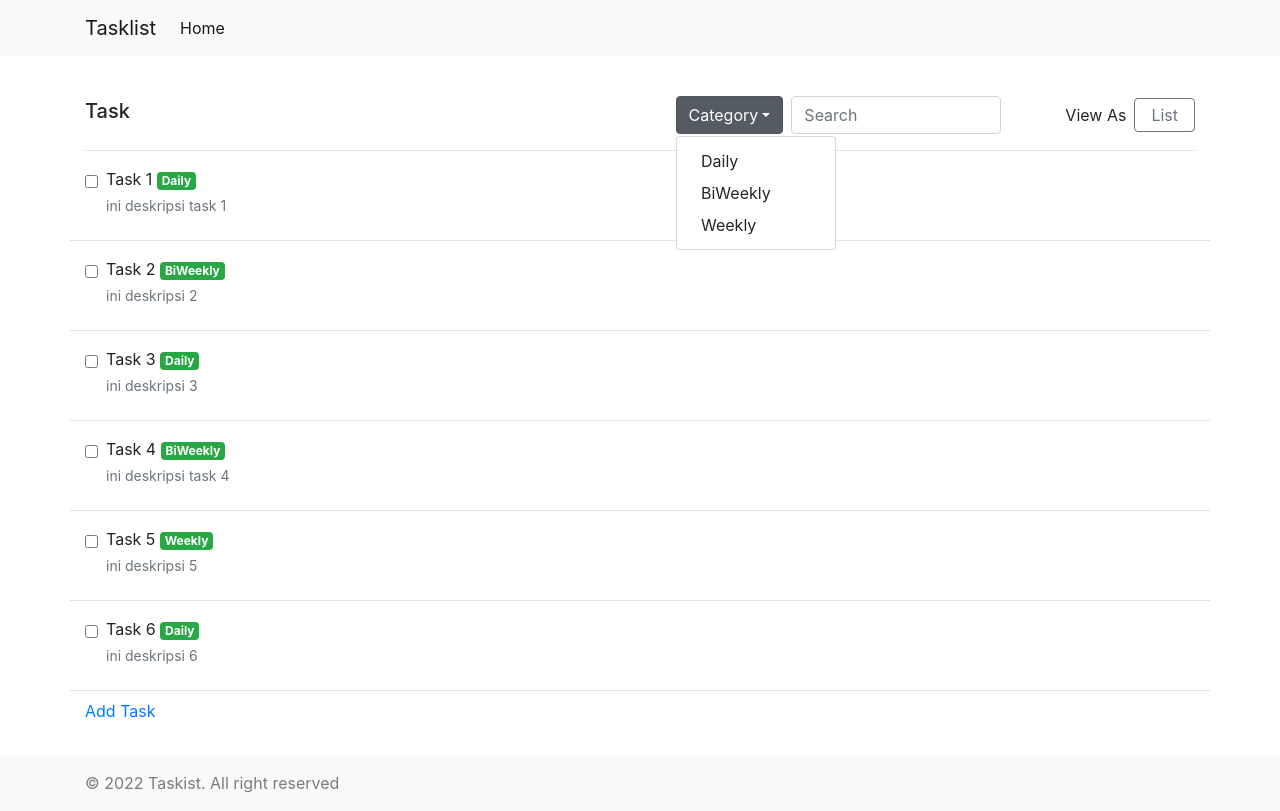
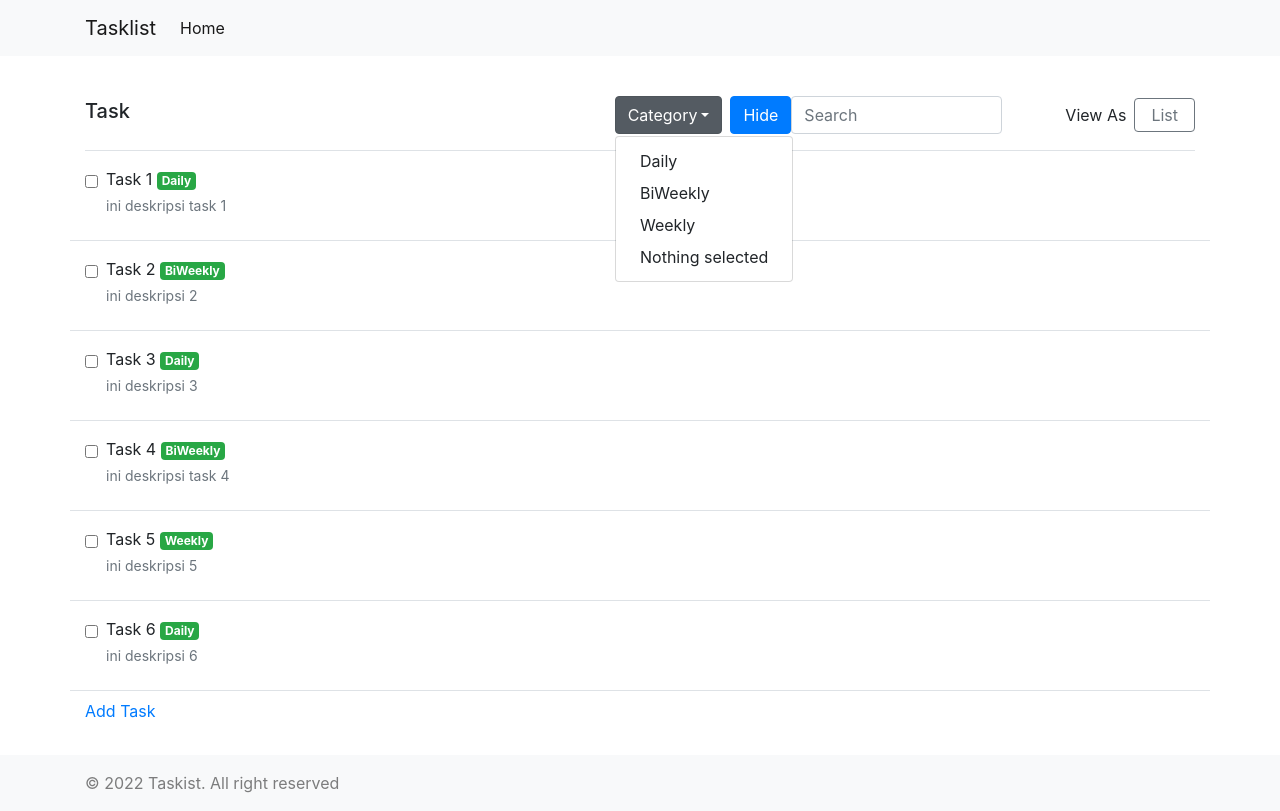
Before and after one commit to shyntaayu/task-beta, a Nuxt app: page / in a window 1280 px wide. Both pictures are taken after a click on the button "Category". Built offline with nearby package versions, Linux system fonts and the light colour scheme.

Commit message:
+ tugas bener

```diff
--- a/components/Card/CardItem.vue
+++ b/components/Card/CardItem.vue
@@ -1,5 +1,6 @@
 <template>
   <div
+    v-if="!task.isDone || isShow"
     :class="[
       'item-task d-flex align-items-start border-bottom pt-3 pb-4',
       isGrid ? 'col-12 col-md-6 col-lg-4' : 'col-12',
@@ -46,6 +47,7 @@ export default {
       required: true,
       default: false,
     },
+    isShow: false,
   },
 };
 </script>
--- a/pages/index.vue
+++ b/pages/index.vue
@@ -12,10 +12,13 @@
                 v-for="(item, i) in resultCategory"
                 :key="i"
                 @click="cat = item"
-                >{{ item }}</b-dropdown-item
+                >{{ item == "" ? "Nothing selected" : item }}</b-dropdown-item
               >
             </b-dropdown>
           </div>
+          <button class="btn btn-primary" @click="isShow = !isShow">
+            {{ !isShow ? "Show" : "Hide" }}
+          </button>
           <!-- /* Form input pencarian */ -->
           <input
             type="text"
@@ -23,6 +26,7 @@
             placeholder="Search"
             v-model="searchQuery"
           />
+
           <div class="d-flex align-items-center justify-content-end w-100">
             <span class="me-2">View As</span>
             <button
@@ -41,6 +45,7 @@
           :key="i"
           :task="item"
           :isGrid="isGrid"
+          :isShow="isShow"
         />
       </div>
 
@@ -135,13 +140,15 @@ export default {
       isCreating: false,
       // Tipe layout daftar task
       isGrid: false,
-      cat: "",
+      cat: "Nothing selected",
+      isShow: true,
     };
   },
   computed: {
     resultQuery() {
-      if (this.cat != "")
+      if (this.cat != "Nothing selected")
         return this.tasks.filter((i) => i.category == this.cat);
+      else if (this.cat == "Nothing selected") return this.tasks;
       if (this.searchQuery) {
         return this.tasks.filter((i) => {
           return this.searchQuery
@@ -159,6 +166,7 @@ export default {
       let a = this.tasks
         .map((item) => item.category)
         .filter((value, index, self) => self.indexOf(value) === index);
+      a.push("Nothing selected");
       console.log(a);
       return a;
     },
```
